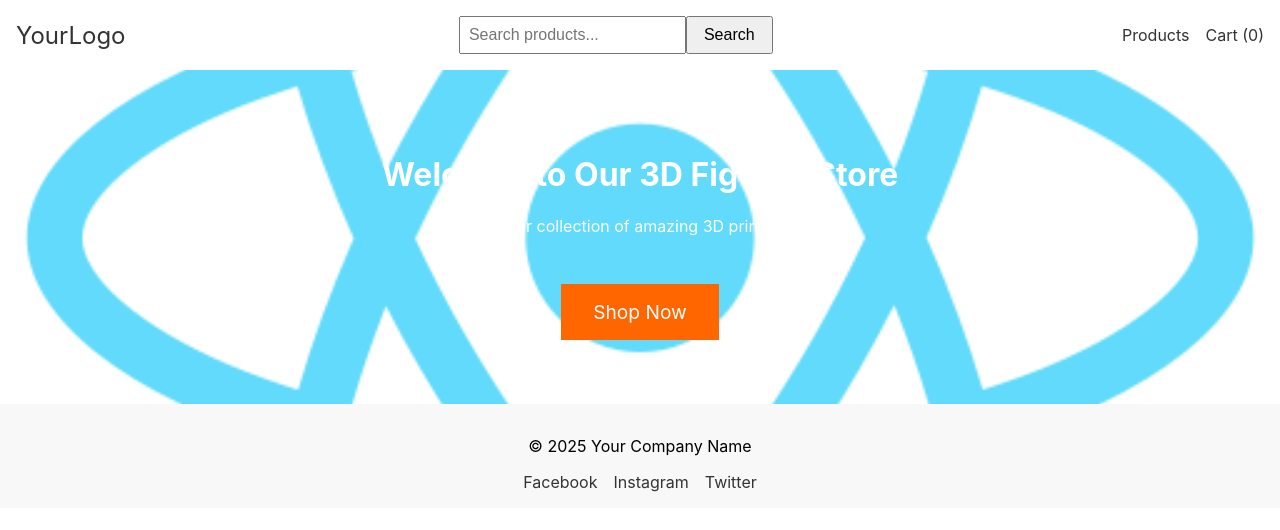
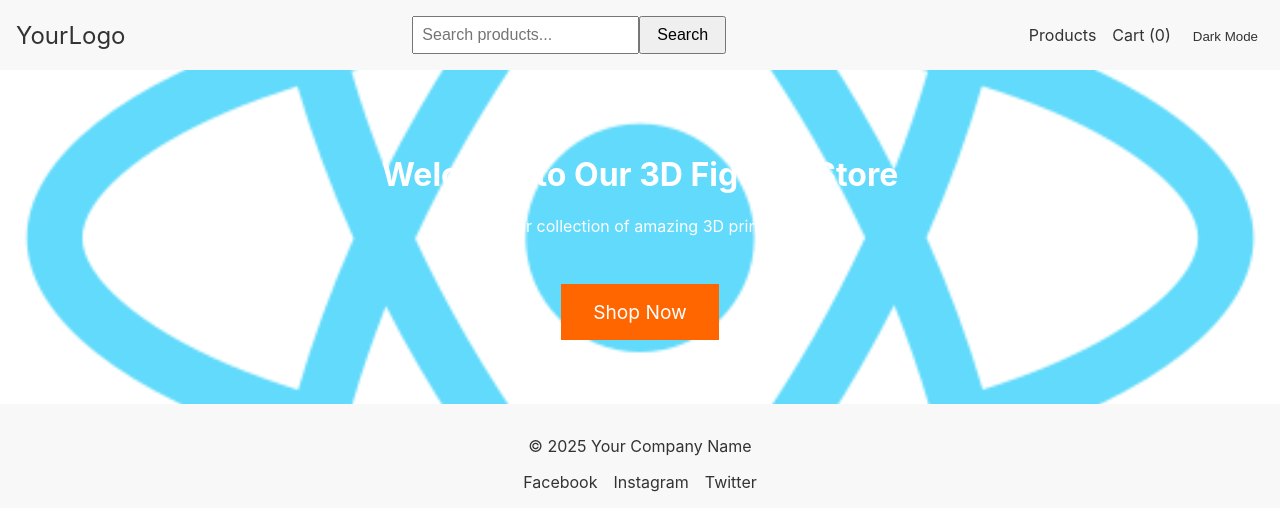
Before and after one commit to DetectiveToaster/3dFrontent, a React (Create React App) app in the folder 3dFrontend/: page / in a window 1280 px wide. Shown: the top 530 px of the page. Built offline with nearby package versions, Linux system fonts and the light colour scheme; no server answers.

Commit message:
style: global CSS variables and theme setup

```diff
--- a/3dFrontend/src/Components/Header.js
+++ b/3dFrontend/src/Components/Header.js
@@ -5,9 +5,11 @@ import { Link } from 'react-router-dom';
 import SearchBar from './SearchBar';
 import '../styles/Header.css';
 import { useCart } from '../context/CartContext';
+import { useTheme } from '../context/ThemeContext';
 
 function Header() {
     const { cartItems } = useCart();
+    const { theme, toggleTheme } = useTheme();
   return (
     <header className="header">
       <div className="logo">
@@ -17,6 +19,9 @@ function Header() {
         <nav className="nav-links">
           <Link to="/products">Products</Link>
           <Link to="/cart">Cart ({cartItems.length})</Link>
+          <button onClick={toggleTheme} className="theme-toggle">
+            {theme === 'light' ? 'Dark' : 'Light'} Mode
+          </button>
           {/* Future links like Cart, Login can be added here */}
         </nav>
     </header>
--- /dev/null
+++ b/3dFrontend/src/context/ThemeContext.js
@@ -0,0 +1,33 @@
+import React, { createContext, useContext, useEffect, useState } from 'react';
+
+const ThemeContext = createContext();
+
+export function useTheme() {
+  return useContext(ThemeContext);
+}
+
+export function ThemeProvider({ children }) {
+  const [theme, setTheme] = useState('light');
+
+  useEffect(() => {
+    const stored = localStorage.getItem('theme');
+    if (stored) {
+      setTheme(stored);
+    } else if (window.matchMedia && window.matchMedia('(prefers-color-scheme: dark)').matches) {
+      setTheme('dark');
+    }
+  }, []);
+
+  useEffect(() => {
+    document.documentElement.setAttribute('data-theme', theme);
+    localStorage.setItem('theme', theme);
+  }, [theme]);
+
+  const toggleTheme = () => setTheme(t => (t === 'light' ? 'dark' : 'light'));
+
+  return (
+    <ThemeContext.Provider value={{ theme, toggleTheme }}>
+      {children}
+    </ThemeContext.Provider>
+  );
+}
--- a/3dFrontend/src/index.css
+++ b/3dFrontend/src/index.css
@@ -1,3 +1,18 @@
+
+:root {
+  --color-background: #ffffff;
+  --color-surface: #f8f8f8;
+  --color-text: #333333;
+  --color-primary: #ff6600;
+}
+
+[data-theme='dark'] {
+  --color-background: #1e1e1e;
+  --color-surface: #2c2c2c;
+  --color-text: #f5f5f5;
+  --color-primary: #ff6600;
+}
+
 body {
   margin: 0;
   font-family: -apple-system, BlinkMacSystemFont, 'Segoe UI', 'Roboto', 'Oxygen',
@@ -5,6 +20,8 @@ body {
     sans-serif;
   -webkit-font-smoothing: antialiased;
   -moz-osx-font-smoothing: grayscale;
+  background-color: var(--color-background);
+  color: var(--color-text);
 }
 
 code {
--- a/3dFrontend/src/index.js
+++ b/3dFrontend/src/index.js
@@ -4,11 +4,14 @@ import './index.css';
 import App from './App';
 import reportWebVitals from './reportWebVitals';
 import { CartProvider } from './context/CartContext';
+import { ThemeProvider } from './context/ThemeContext';
 
 ReactDOM.createRoot(document.getElementById('root')).render(
   <React.StrictMode>
     <CartProvider>
-      <App />
+      <ThemeProvider>
+        <App />
+      </ThemeProvider>
     </CartProvider>
   </React.StrictMode>
 );
--- a/3dFrontend/src/styles/CategorySidebar.css
+++ b/3dFrontend/src/styles/CategorySidebar.css
@@ -3,7 +3,8 @@
 .category-sidebar {
     width: 200px;
     padding: 1rem;
-    background-color: #f8f8f8;
+    background-color: var(--color-surface);
+    color: var(--color-text);
   }
 
   .category-sidebar h3 {
--- a/3dFrontend/src/styles/Footer.css
+++ b/3dFrontend/src/styles/Footer.css
@@ -1,13 +1,13 @@
 /* src/components/Footer.css */
 
-.footer {
+  .footer {
     padding: 1rem;
-    background-color: #f8f8f8;
+    background-color: var(--color-surface);
     text-align: center;
   }
 
   .social-media a {
     margin: 0 0.5rem;
     text-decoration: none;
-    color: #333;
+    color: var(--color-text);
   }
--- a/3dFrontend/src/styles/Header.css
+++ b/3dFrontend/src/styles/Header.css
@@ -1,21 +1,29 @@
 /* src/components/Header.css */
 
-.header {
+  .header {
     display: flex;
     align-items: center;
     justify-content: space-between;
     padding: 1rem;
-    background-color: #ffffff;
+    background-color: var(--color-surface);
   }
 
   .logo a {
     font-size: 1.5rem;
     text-decoration: none;
-    color: #333;
+    color: var(--color-text);
   }
 
   .nav-links a {
     margin-left: 1rem;
     text-decoration: none;
-    color: #333;
+    color: var(--color-text);
   }
+
+  .theme-toggle {
+    margin-left: 1rem;
+    background: none;
+    border: none;
+    cursor: pointer;
+    color: var(--color-text);
+  }
--- a/3dFrontend/src/styles/LandingPage.css
+++ b/3dFrontend/src/styles/LandingPage.css
@@ -13,7 +13,7 @@
     display: inline-block;
     margin-top: 2rem;
     padding: 1rem 2rem;
-    background-color: #ff6600;
+    background-color: var(--color-primary);
     color: #fff;
     text-decoration: none;
     font-size: 1.2rem;
--- a/3dFrontend/src/styles/ProductDetailPage.css
+++ b/3dFrontend/src/styles/ProductDetailPage.css
@@ -20,7 +20,7 @@
 
   .product-details .price {
     font-size: 1.5rem;
-    color: #ff6600;
+    color: var(--color-primary);
   }
 
   .product-details .specs {
@@ -35,7 +35,7 @@
   /* .add-to-cart {
     margin-top: 1rem;
     padding: 0.75rem 1.5rem;
-    background-color: #ff6600;
+    background-color: var(--color-primary);
     color: #fff;
     border: none;
     cursor: pointer;
```
